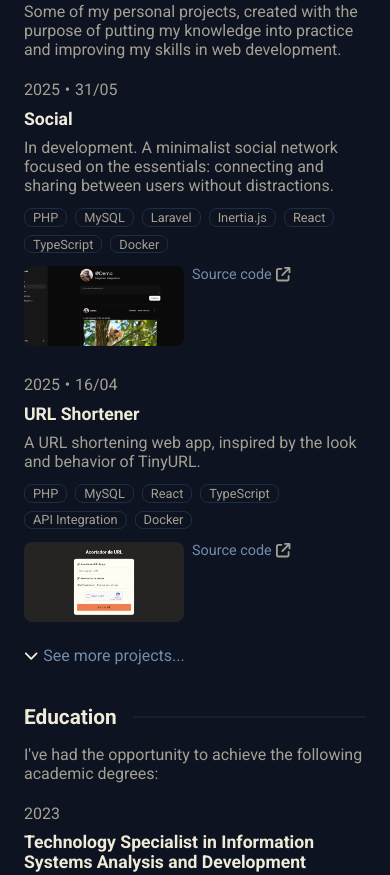
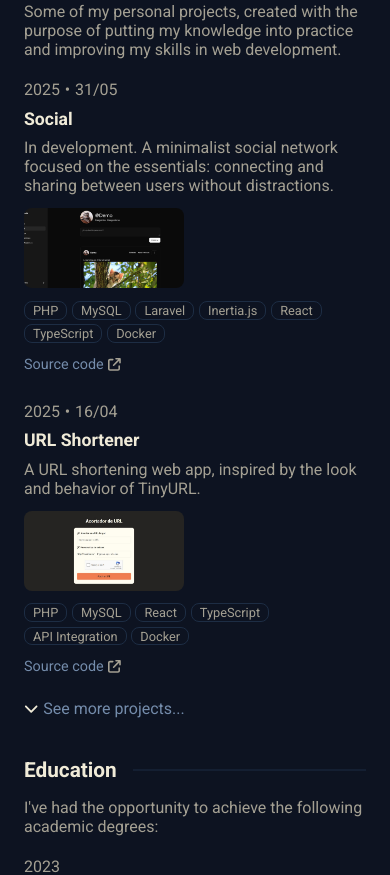
Before and after one commit to danifernao/portfolio-site, a React (Vite) app: page / in a window 390 px wide. Shown: the part 760-1635 px from the top of the page. Built offline with nearby package versions, Linux system fonts and the light colour scheme; no server answers.

Commit message:
feat: mueve las etiquetas al lado de la imagen del proyecto

```diff
--- a/src/components/SectionTimeline.tsx
+++ b/src/components/SectionTimeline.tsx
@@ -55,14 +55,6 @@ function Timeline({ id, list }: TimelineProps) {
               </div>
             )}
 
-            {item.tags && (
-              <ul className="tags">
-                {item.tags.map((tag, k) => (
-                  <li key={k}>{tag}</li>
-                ))}
-              </ul>
-            )}
-
             {(item.screenshot || item.links) && (
               <div className="source">
                 {item.screenshot && (
@@ -72,7 +64,7 @@ function Timeline({ id, list }: TimelineProps) {
                     title={item.screenshot.title}
                   />
                 )}
-
+                <div className="info">
                   {item.links && (
                     <ul className="links">
                       {item.links.map((link, l) => (
@@ -88,6 +80,15 @@ function Timeline({ id, list }: TimelineProps) {
                       ))}
                     </ul>
                   )}
+
+                  {item.tags && (
+                    <ul className="tags">
+                      {item.tags.map((tag, k) => (
+                        <li key={k}>{tag}</li>
+                      ))}
+                    </ul>
+                  )}
+                </div>
               </div>
             )}
           </div>
--- a/src/index.css
+++ b/src/index.css
@@ -422,28 +422,6 @@ p {
   margin-bottom: 0.5rem !important;
 }
 
-.timeline .tags {
-  display: flex;
-  flex-wrap: wrap;
-  gap: 0.5rem;
-  margin: 0;
-  padding: 0;
-  list-style: none;
-}
-
-.timeline .tags li {
-  padding: 0.05rem 0.5rem;
-  border: 0.06rem solid var(--color-bg-lighter);
-  border-radius: 0.5rem;
-  font-size: 0.8rem;
-  color: var(--color-text-darker);
-}
-
-.timeline .source {
-  display: flex;
-  gap: 0.5rem;
-}
-
 .timeline .screenshot {
   position: relative;
 }
@@ -476,12 +454,13 @@ p {
   opacity: 0;
   transform: translateY(-60%);
   transition: opacity 0.25s ease, transform 0.25s ease;
-  z-index: 30;
+  z-index: -30;
 }
 
 .timeline .screenshot .preview.visible {
   opacity: 1;
   transform: translateY(-50%);
+  z-index: 30;
 }
 
 .timeline .screenshot .preview img {
@@ -490,13 +469,44 @@ p {
   border-radius: 0.5rem;
 }
 
-.timeline .links {
+.timeline .source {
+  display: flex;
+  gap: 0.5rem;
+}
+
+.timeline .source .info {
   display: flex;
   flex-direction: column;
-  gap: 0.5rem;
+  gap: 1rem;
+}
+
+.timeline .source .links {
+  display: flex;
+  gap: 1rem;
   margin: 0;
   padding: 0;
   list-style: none;
+}
+
+.timeline .source .links svg {
+  height: 0.8rem;
+}
+
+.timeline .source .tags {
+  display: flex;
+  flex-wrap: wrap;
+  gap: 0.3rem;
+  margin: 0;
+  padding: 0;
+  list-style: none;
+}
+
+.timeline .source .tags li {
+  padding: 0.05rem 0.5rem;
+  border: 0.06rem solid var(--color-bg-lighter);
+  border-radius: 0.5rem;
+  font-size: 0.8rem;
+  color: var(--color-text-darker);
 }
 
 .timeline .more {
@@ -672,6 +682,16 @@ p {
     margin: 0 0.3rem;
   }
 
+  .timeline .source {
+    flex-direction: column;
+    gap: 0.8rem;
+  }
+
+  .timeline .source .info {
+    flex-direction: column-reverse;
+    gap: 0.8rem;
+  }
+
   .timeline .more {
     padding-left: 0;
   }
```
Lines whose indentation alone changed are shown as unchanged.
